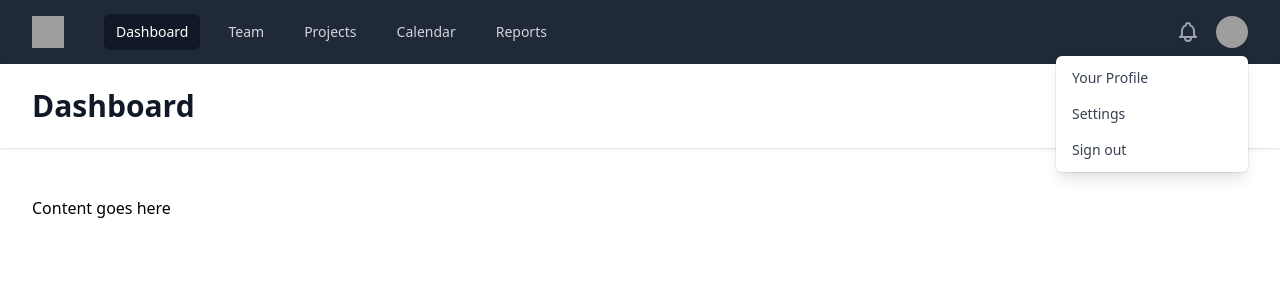
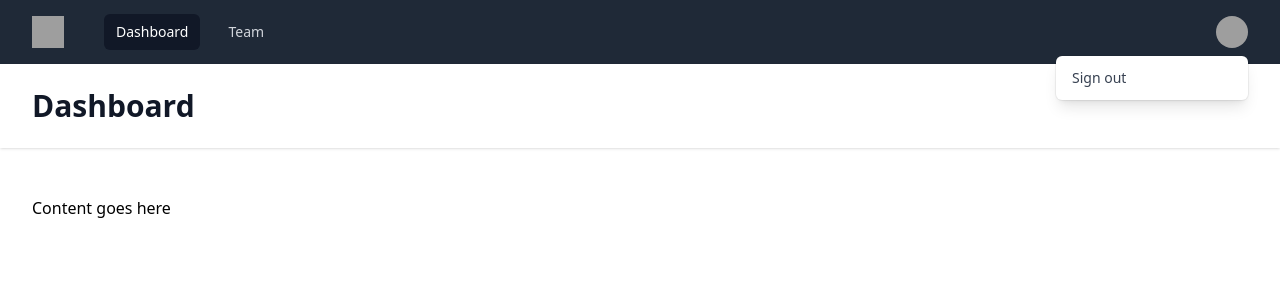
Before and after one commit to iss1977/Laravel-Vue-Survey, a Vue app in the folder vue/: page /dashboard in a window 1280 px wide. Both pictures are taken after a click on the button "Open user menu". Shown: the top 300 px of the page. Built offline with nearby package versions, Linux system fonts and the light colour scheme; grey boxes are pictures that could not be loaded.

Commit message:
Create Layout and Navbar working

```diff
--- a/vue/src/components/DefaultLayout.vue
+++ b/vue/src/components/DefaultLayout.vue
@@ -18,16 +18,21 @@
             </div>
             <div class="hidden md:block">
               <div class="ml-10 flex items-baseline space-x-4">
-                <a v-for="item in navigation" :key="item.name" :href="item.href" :class="[item.current ? 'bg-gray-900 text-white' : 'text-gray-300 hover:bg-gray-700 hover:text-white', 'px-3 py-2 rounded-md text-sm font-medium']" :aria-current="item.current ? 'page' : undefined">{{ item.name }}</a>
+                <router-link
+                  v-for="item in navigation"
+                  :key="item.name" :to="item.to"
+                  active-class="bg-gray-900 text-white"
+                  :class="[
+                    this.$route.name === item.to.name
+                    ? ''
+                    : 'text-gray-300 hover:bg-gray-700 hover:text-white', 'px-3 py-2 rounded-md text-sm font-medium']">
+                    {{ item.name }}
+                </router-link>
               </div>
             </div>
           </div>
           <div class="hidden md:block">
             <div class="ml-4 flex items-center md:ml-6">
-              <button type="button" class="bg-gray-800 p-1 rounded-full text-gray-400 hover:text-white focus:outline-none focus:ring-2 focus:ring-offset-2 focus:ring-offset-gray-800 focus:ring-white">
-                <span class="sr-only">View notifications</span>
-                <BellIcon class="h-6 w-6" aria-hidden="true" />
-              </button>
 
               <!-- Profile dropdown -->
               <Menu as="div" class="ml-3 relative">
@@ -38,9 +43,9 @@
                   </MenuButton>
                 </div>
                 <transition enter-active-class="transition ease-out duration-100" enter-from-class="transform opacity-0 scale-95" enter-to-class="transform opacity-100 scale-100" leave-active-class="transition ease-in duration-75" leave-from-class="transform opacity-100 scale-100" leave-to-class="transform opacity-0 scale-95">
-                  <MenuItems class="origin-top-right absolute right-0 mt-2 w-48 rounded-md shadow-lg py-1 bg-white ring-1 ring-black ring-opacity-5 focus:outline-none">
-                    <MenuItem v-for="item in userNavigation" :key="item.name" v-slot="{ active }">
-                      <a :href="item.href" :class="[active ? 'bg-gray-100' : '', 'block px-4 py-2 text-sm text-gray-700']">{{ item.name }}</a>
+                  <MenuItems class="origin-top-right absolute right-0 mt-2 w-48 rounded-md shadow-lg py-1 bg-white ring-1 ring-black ring-opacity-5 focus:outline-none cursor-pointer">
+                    <MenuItem v-slot="{ active }">
+                      <a @click = "logout" :class="['block px-4 py-2 text-sm text-gray-700']">Sign out</a>
                     </MenuItem>
                   </MenuItems>
                 </transition>
@@ -60,7 +65,17 @@
 
       <DisclosurePanel class="md:hidden">
         <div class="px-2 pt-2 pb-3 space-y-1 sm:px-3">
-          <DisclosureButton v-for="item in navigation" :key="item.name" as="a" :href="item.href" :class="[item.current ? 'bg-gray-900 text-white' : 'text-gray-300 hover:bg-gray-700 hover:text-white', 'block px-3 py-2 rounded-md text-base font-medium']" :aria-current="item.current ? 'page' : undefined">{{ item.name }}</DisclosureButton>
+          <router-link
+            v-for="item in navigation"
+            :key="item.name"
+            :to="item.to"
+            active-class = "bg-gray-900 text-white"
+            :class="[
+              this.$route.name === item.to.name
+                ? ''
+                : 'text-gray-300 hover:bg-gray-700 hover:text-white', 'block px-3 py-2 rounded-md text-base font-medium']" >
+              {{ item.name }}
+          </router-link>
         </div>
         <div class="pt-4 pb-3 border-t border-gray-700">
           <div class="flex items-center px-5">
@@ -71,13 +86,11 @@
               <div class="text-base font-medium leading-none text-white">{{ user.name }}</div>
               <div class="text-sm font-medium leading-none text-gray-400">{{ user.email }}</div>
             </div>
-            <button type="button" class="ml-auto bg-gray-800 flex-shrink-0 p-1 rounded-full text-gray-400 hover:text-white focus:outline-none focus:ring-2 focus:ring-offset-2 focus:ring-offset-gray-800 focus:ring-white">
-              <span class="sr-only">View notifications</span>
-              <BellIcon class="h-6 w-6" aria-hidden="true" />
-            </button>
           </div>
           <div class="mt-3 px-2 space-y-1">
-            <DisclosureButton v-for="item in userNavigation" :key="item.name" as="a" :href="item.href" class="block px-3 py-2 rounded-md text-base font-medium text-gray-400 hover:text-white hover:bg-gray-700">{{ item.name }}</DisclosureButton>
+            <DisclosureButton @click="logout" as="a" class="block px-3 py-2 rounded-md text-base font-medium text-gray-400 hover:text-white hover:bg-gray-700 cursor-pointer">
+              Sign out
+            </DisclosureButton>
           </div>
         </div>
       </DisclosurePanel>
@@ -91,18 +104,15 @@
 import { Disclosure, DisclosureButton, DisclosurePanel, Menu, MenuButton, MenuItem, MenuItems } from '@headlessui/vue'
 import { BellIcon, MenuIcon, XIcon } from '@heroicons/vue/outline'
 
-const user = {
-  name: 'Tom Cook',
-  email: 'tom@example.com',
-  imageUrl:
-    'https://images.unsplash.com/photo-1472099645785-5658abf4ff4e?ixlib=rb-1.2.1&ixid=eyJhcHBfaWQiOjEyMDd9&auto=format&fit=facearea&facepad=2&w=256&h=256&q=80',
-}
+import { useStore } from 'vuex';
+import { computed } from 'vue';
+import store from '../store';
+import { useRouter } from 'vue-router';
+
+
 const navigation = [
-  { name: 'Dashboard', href: '#', current: true },
-  { name: 'Team', href: '#', current: false },
-  { name: 'Projects', href: '#', current: false },
-  { name: 'Calendar', href: '#', current: false },
-  { name: 'Reports', href: '#', current: false },
+  { name: 'Dashboard', to: { name: 'Dashboard' } },
+  { name: 'Team', to: { name: 'Surveys' } },
 ]
 const userNavigation = [
   { name: 'Your Profile', href: '#' },
@@ -124,10 +134,21 @@ export default {
     XIcon,
   },
   setup() {
+    const store = useStore();
+    const router = useRouter();
+
+    function logout(){
+      store.commit('logout')
+      router.push({
+        name: 'Login'
+      })
+    }
+
     return {
-      user,
+      user: computed(()=> store.state.user.data),
       navigation,
       userNavigation,
+      logout
     }
   },
 }
--- a/vue/src/store/index.js
+++ b/vue/src/store/index.js
@@ -3,14 +3,24 @@ import {createStore} from 'vuex';
 const store = createStore({ //options
   state: {
     user: {
-      data: { name: 'Sebastian' },
+      data:{
+        name: 'Tom Cook',
+        email: 'tom@example.com',
+        imageUrl:
+          'https://images.unsplash.com/photo-1472099645785-5658abf4ff4e?ixlib=rb-1.2.1&ixid=eyJhcHBfaWQiOjEyMDd9&auto=format&fit=facearea&facepad=2&w=256&h=256&q=80',
+      },
       token: 123
     }
   },
 
   getters: {},
   actions: {},
-  mutations: {},
+  mutations: {
+    logout: state => {
+      state.user.data = {};
+      state.user.token = null;
+    }
+  },
   modules: {}
 })
 
```
